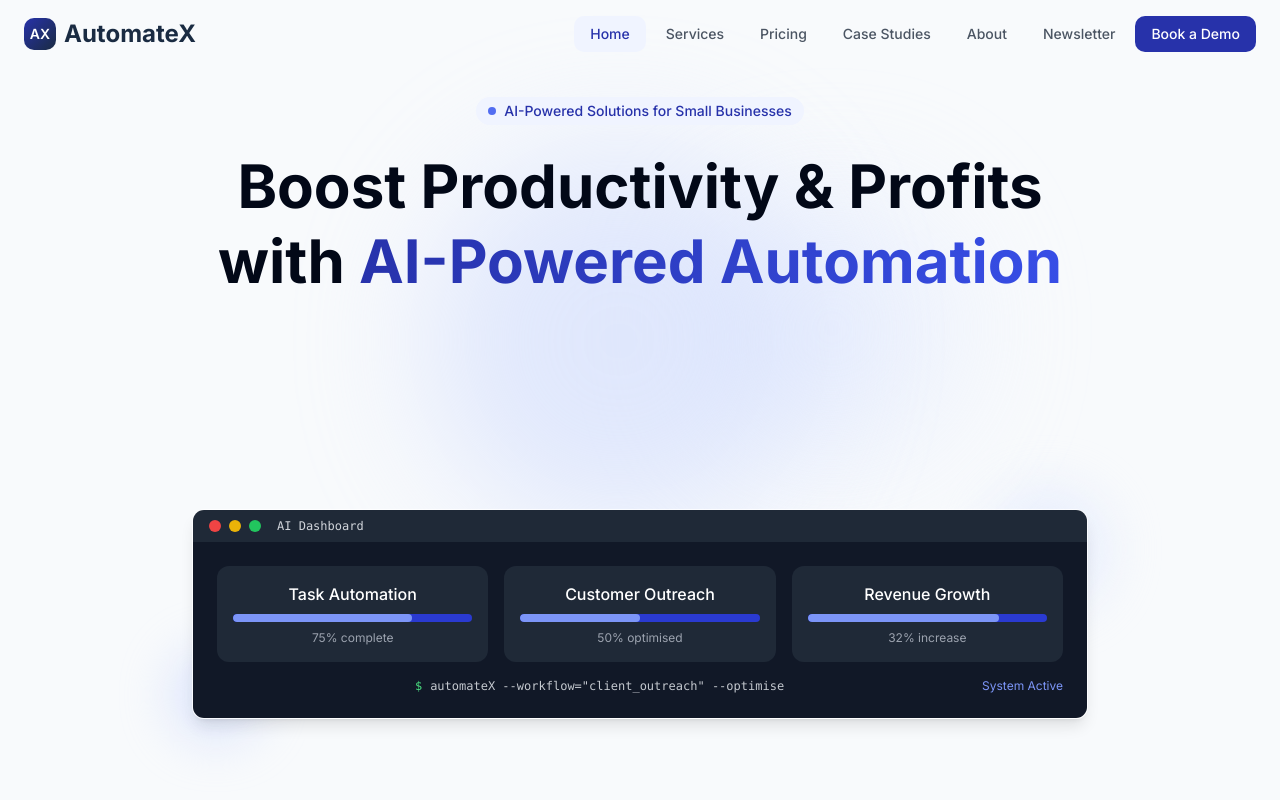
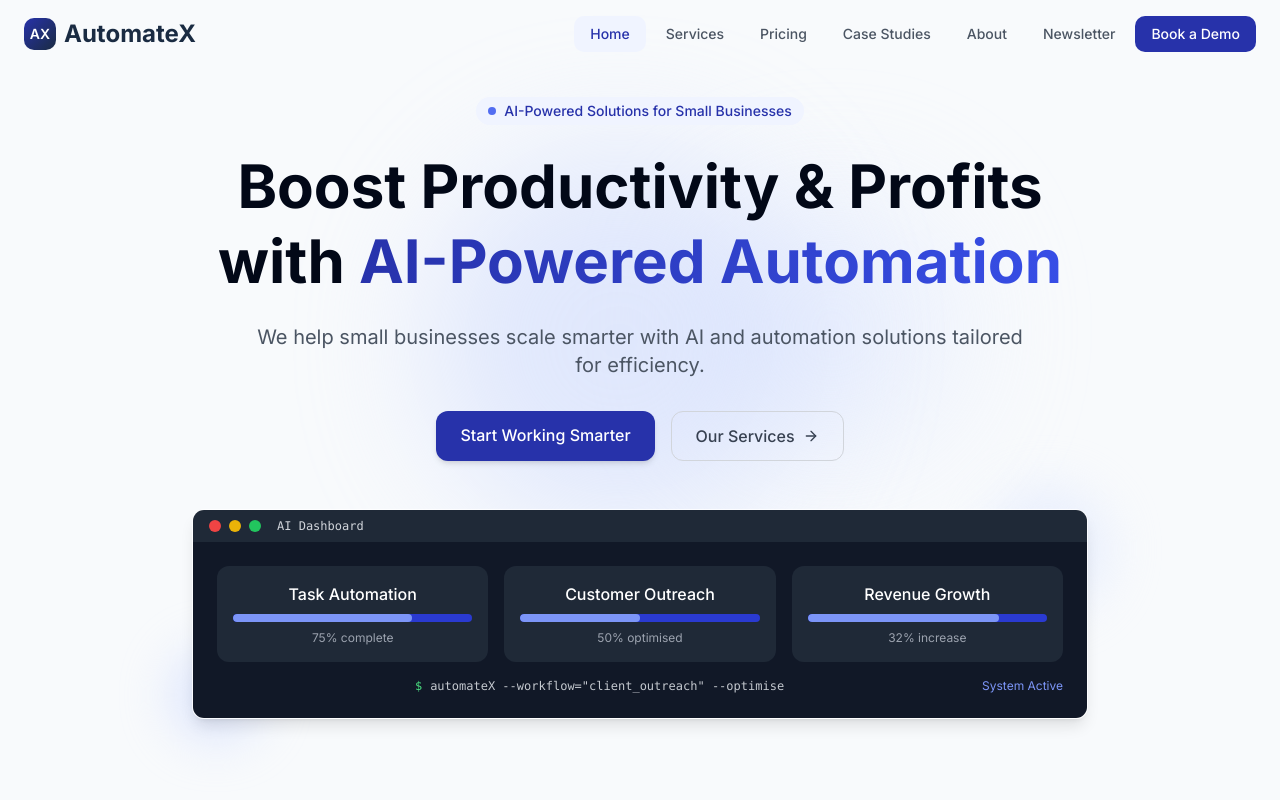
Before and after one commit to ZhuyuNtzh/deep-blue-flow-45, a React (Vite) app: page / in a window 1280 px wide. Shown: the top 800 px of the page. Built offline with nearby package versions, Linux system fonts and the light colour scheme.

Commit message:
Investigate animation issue
Investigate if the animation issue is present in the current code.

```diff
--- a/src/components/Hero.tsx
+++ b/src/components/Hero.tsx
@@ -2,6 +2,7 @@
 import React, { useEffect, useRef } from 'react';
 import { Link } from 'react-router-dom';
 import { ArrowRight } from 'lucide-react';
+import ScrollAnimation from './ScrollAnimation';
 
 const Hero = () => {
   const heroRef = useRef<HTMLDivElement>(null);
@@ -68,11 +69,11 @@ const Hero = () => {
             <span className="text-gradient"> AI-Powered Automation</span>
           </h1>
 
-          <p className="text-xl text-gray-600 mb-8 max-w-3xl animate-fade-up opacity-0 animation-delay-100 text-balance">
+          <ScrollAnimation animation="fade-up" delay={100} className="text-xl text-gray-600 mb-8 max-w-3xl">
             We help small businesses scale smarter with AI and automation solutions tailored for efficiency.
-          </p>
+          </ScrollAnimation>
 
-          <div className="flex flex-col sm:flex-row gap-4 justify-center animate-fade-up opacity-0 animation-delay-200 mb-12">
+          <ScrollAnimation animation="fade-up" delay={200} className="flex flex-col sm:flex-row gap-4 justify-center mb-12">
             <Link
               to="/book-call"
               className="px-6 py-3 rounded-lg bg-flux-800 text-white font-medium hover:bg-flux-700 transition-all duration-300 shadow-md hover:shadow-lg button-hover-effect"
@@ -85,10 +86,10 @@ const Hero = () => {
             >
               Our Services <ArrowRight className="ml-2 w-4 h-4" />
             </Link>
-          </div>
+          </ScrollAnimation>
 
-          {/* Floating Dashboard - Using transition classes to ensure it stays visible */}
-          <div className="dashboard-element relative w-full max-w-5xl mx-auto animate-fade-up opacity-0 transition-opacity duration-1000">
+          {/* Floating Dashboard - Using ScrollAnimation for proper visibility */}
+          <ScrollAnimation animation="fade-up" delay={300} className="relative w-full max-w-5xl mx-auto">
             <div className="absolute -top-6 -right-6 w-32 h-32 bg-flux-100 rounded-full opacity-60 blur-xl"></div>
             <div className="absolute -bottom-6 -left-6 w-24 h-24 bg-flux-200 rounded-full opacity-50 blur-xl"></div>
 
@@ -138,7 +139,7 @@ const Hero = () => {
                 </div>
               </div>
             </div>
-          </div>
+          </ScrollAnimation>
         </div>
       </div>
     </div>
```
